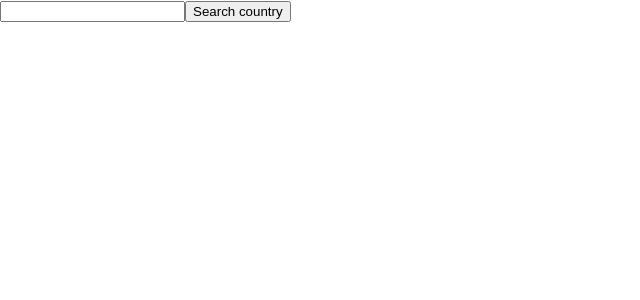
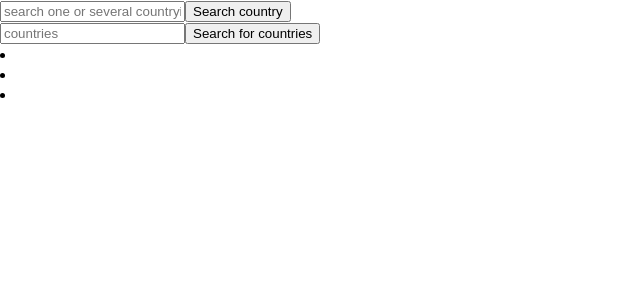
Before and after one commit to Nerfi/react-node-app, a React (Create React App) app in the folder client/: page / in a window 1280 px wide. Shown: the top 300 px of the page, without its empty margins (0-640 px from the left). Built offline with nearby package versions, Linux system fonts and the light colour scheme; no server answers.

Commit message:
retieving countries

```diff
--- a/client/src/App.js
+++ b/client/src/App.js
@@ -3,27 +3,22 @@ import {useState, useEffect} from 'react';
 
 function App() {
 
+  //this state must be delete afterwars
   const [data, setData] = useState(null);
+
   const [country,setCountry] = useState('');
+  const [error, setError] = useState(null);
+  const [renderCountry, setRenderCountry] = useState({});
 
-  useEffect(() => {
+  //handling multiples countryes
+  const [countriesResponse, setCountriesResponse] = useState([]);
+  //user input countries
+  const [countries, setCountries] = useState('');
 
-      const fetchBackEnd = async () => {
 
-        fetch("/api")
-         .then((res) => res.json())
-         .then((data) => setData(data.message))
-          .catch(e =>  console.log(e))
-      }
 
-      //caliing the function
-
-      fetchBackEnd();
-
-  },[]);
 
   //handling change on input value
-
   const handleChange = (e) => {
 
     const value = e.target.value;
@@ -32,29 +27,67 @@ function App() {
   }
 
 
-  //submitting the data to backend
+  //handling submmitn action
+const handleSubmit = (e) => {
+  //preventing default behavior
+  e.preventDefault();
 
-  const handleSubmit = (e) => {
-    e.preventDefault();
-    //url to post data to
-    const url = `https://restcountries.eu/rest/v2/name/${country}`
-    fetch("api/" + country)
-      .then(res =>  res.json())
-      .then(res =>  console.log(res))
+  fetch( `/api/${country}`)
+    .then(res => res.json())
+    .then(res => setRenderCountry(res))
+    .catch(err => setError(err))
+
+    //cleaning the state after submitting
+    setCountry('');
 
 
-    console.log(url);
-  }
+}
 
+
+///second call for several countries
+const handleSubmitCountries = (e) => {
+        e.preventDefault();
+
+        const countriesToSend = countries.split('').map(s => s.slice(0,2))
+
+        //make a post request
+
+        fetch(`/api/${countries}`, {
+          method: 'POST',
+          headers: {
+          'Accept': 'application/json',
+          'Content-Type': 'application/json'
+          },
+          body:JSON.stringify(countriesToSend)
+        }).then(res => res.json())
+          .then(res =>  console.log(res))
+          .catch(e => console.log(e))
+
+}
 
 
   return (
     <div className="App">
+    {error && error}
     <form onSubmit={handleSubmit}>
-      <input type="text" value={country} onChange={ handleChange}/>
+      <input type="text" value={country} onChange={handleChange} placeholder="search one or several countryies"/>
       <button type="submit">Search country</button>
 
     </form>
+
+    <form onSubmit={handleSubmitCountries}>
+    <input type="text" placeholder="countries" value={countries} onChange={(e) => setCountries(e.target.value)}/>
+    <button type="submit">Search for countries</button>
+    </form>
+
+
+    <div className="renderCountry">
+
+      <li>{renderCountry[0]?.name}</li>
+      <li>{renderCountry[0]?.capital}</li>
+      <li>{renderCountry[0]?.languages[0].nativeName}</li>
+
+    </div>
 
     </div>
   );
```
